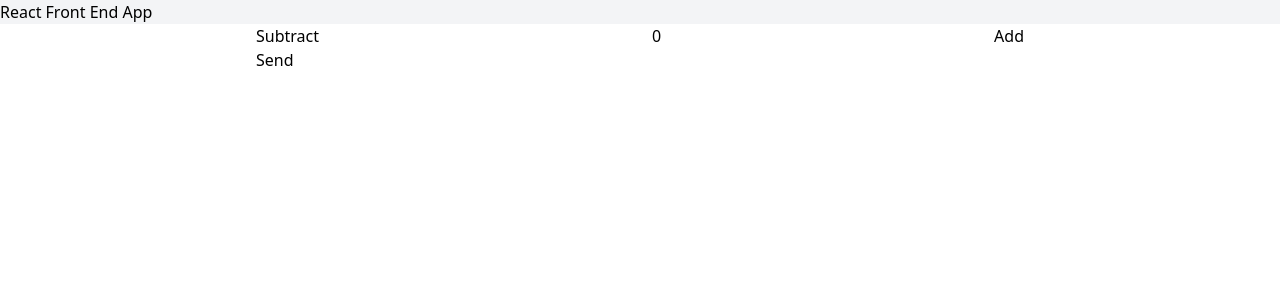
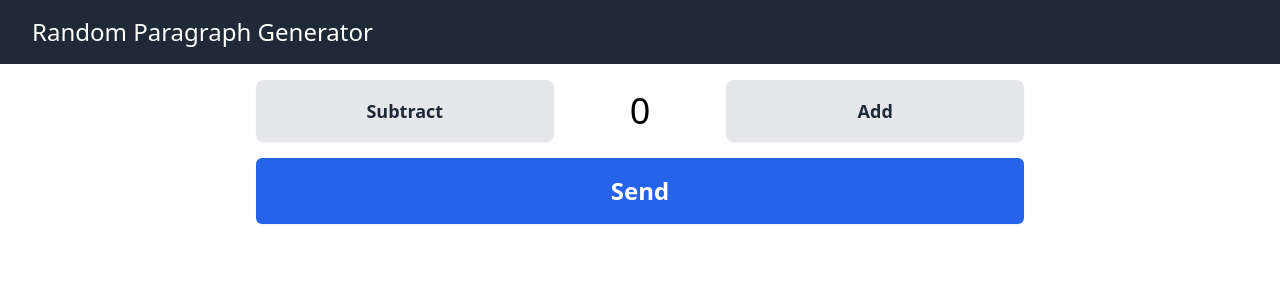
Before and after one commit to zero-to-prod/react-front-end, a React (Create React App) app: page / in a window 1280 px wide. Shown: the top 300 px of the page. Built offline with nearby package versions, Linux system fonts and the light colour scheme.

Commit message:
Feature: add styling.

```diff
--- a/src/App.js
+++ b/src/App.js
@@ -2,15 +2,15 @@ import React, { Fragment } from "react";
 import "./App.css";
 import Navbar from "./components/layout/Navbar";
 import AppState from "./context/app/AppState";
-import Demo from "./components/demo/Demo";
+import ParagraphGenerator from "./components/paragraph_generator/ParagraphGenerator";
 
 const App = () => {
   return (
     <AppState>
       <Fragment>
-        <Navbar title="React Front End App" />
+        <Navbar />
         <main className="main">
-          <Demo />
+          <ParagraphGenerator />
         </main>
       </Fragment>
     </AppState>
--- a/src/components/buttons/ParagraphControl.js
+++ /dev/null
@@ -1,13 +0,0 @@
-import React, { Fragment } from "react";
-
-const ParagraphControl = ({ props, clicked }) => {
-  return (
-    <Fragment>
-      <button onClick={clicked} className="btn">
-        {props.title}
-      </button>
-    </Fragment>
-  );
-};
-
-export default ParagraphControl;
--- a/src/components/buttons/Send.js
+++ /dev/null
@@ -1,20 +0,0 @@
-import React, { useContext } from "react";
-import AppContext from "../../context/app/appContext";
-
-const Send = ({ number_of_paragraphs }) => {
-  const appContext = useContext(AppContext);
-  const onSubmit = (e) => {
-    e.preventDefault();
-    appContext.getParagraphs(number_of_paragraphs);
-  };
-
-  return (
-    <div>
-      <form onSubmit={onSubmit}>
-        <button type="submit">Send</button>
-      </form>
-    </div>
-  );
-};
-
-export default Send;
--- a/src/components/layout/Navbar.js
+++ b/src/components/layout/Navbar.js
@@ -1,9 +1,17 @@
 import React from "react";
 import PropTypes from "prop-types";
-const Navbar = ({ title }) => {
+const Navbar = () => {
   return (
-    <nav className="bg-gray-100">
-      <h1>{title}</h1>
+    <nav className="bg-gray-800">
+      <div className="max-w-7xl mx-auto px-2 sm:px-6 lg:px-8">
+        <div className="relative flex items-center justify-between h-16">
+          <div className="flex-1 flex items-center justify-center sm:items-stretch sm:justify-start">
+            <div className="flex-shrink-0 flex items-center text-white sm:text-2xl text-lg">
+              Random Paragraph Generator
+            </div>
+          </div>
+        </div>
+      </div>
     </nav>
   );
 };
--- /dev/null
+++ b/src/components/paragraph_generator/Control.js
@@ -0,0 +1,16 @@
+import React, { Fragment } from "react";
+
+const Control = ({ title, clicked }) => {
+  return (
+    <Fragment>
+      <button
+        onClick={clicked}
+        className="btn col-span-2 hover:scale-105 transform transition text-gray-800 font-medium md:text-lg font-bold bg-gray-200 hover:bg-gray-300 py-4 rounded-lg border border-transparent leading-4 rounded-md shadow-sm focus:outline-none focus:ring-2 focus:ring-offset-2 focus:ring-gray-500"
+      >
+        {title}
+      </button>
+    </Fragment>
+  );
+};
+
+export default Control;
--- /dev/null
+++ b/src/components/paragraph_generator/Indicator.js
@@ -0,0 +1,7 @@
+import React from "react";
+
+const Indicator = ({ value }) => {
+  return <div className="md:text-4xl text-3xl my-auto">{value}</div>;
+};
+
+export default Indicator;
--- a/src/components/demo/Demo.js
+++ b/src/components/paragraph_generator/ParagraphGenerator.js
@@ -1,9 +1,10 @@
 import React, { Fragment, useState } from "react";
-import ParagraphControl from "../buttons/ParagraphControl";
-import Send from "../buttons/Send";
+import Control from "./Control";
+import Send from "./Send";
 import Paragraphs from "../paragraph/Paragraphs";
+import Indicator from "./Indicator";
 
-const Demo = () => {
+const ParagraphGenerator = () => {
   const [numberOfParagraphs, setNumberOfParagraphs] = useState(0);
 
   const increment = () => {
@@ -15,16 +16,16 @@ const Demo = () => {
     }
   };
   return (
-    <Fragment>
-      <div className="flex mx-auto justify-between">
-        <ParagraphControl props={{ title: "Subtract" }} clicked={decrement} />
-        {numberOfParagraphs}
-        <ParagraphControl props={{ title: "Add" }} clicked={increment} />
+    <div className="px-4 md:px-0">
+      <div className="grid grid-cols-5 gap-4 text-center my-4 ">
+        <Control title="Subtract" clicked={decrement} />
+        <Indicator value={numberOfParagraphs} />
+        <Control title="Add" clicked={increment} />
       </div>
       <Send number_of_paragraphs={numberOfParagraphs} />
       <Paragraphs />
-    </Fragment>
+    </div>
   );
 };
 
-export default Demo;
+export default ParagraphGenerator;
--- /dev/null
+++ b/src/components/paragraph_generator/Send.js
@@ -0,0 +1,23 @@
+import React, { useContext } from "react";
+import AppContext from "../../context/app/appContext";
+
+const Send = ({ number_of_paragraphs }) => {
+  const appContext = useContext(AppContext);
+  const onClick = () => {
+    appContext.getParagraphs(number_of_paragraphs);
+  };
+
+  return (
+    <div>
+      <button
+        onClick={onClick}
+        type="submit"
+        className="w-full hover:scale-105 transform transition justify-center inline-flex items-center px-3 py-4 border border-transparent text md:text-2xl leading-4 rounded-md shadow-sm text-white font-bold bg-blue-600 hover:bg-blue-700 focus:outline-none focus:ring-2 focus:ring-offset-2 focus:ring-blue-500"
+      >
+        Send
+      </button>
+    </div>
+  );
+};
+
+export default Send;
--- a/src/resources/css/paragraph.css
+++ b/src/resources/css/paragraph.css
@@ -1,3 +1,3 @@
 .paragraph {
-    @apply mt-4 text-justify text-xl;
+    @apply mt-4 text-justify text-sm md:text-lg;
 }
```
